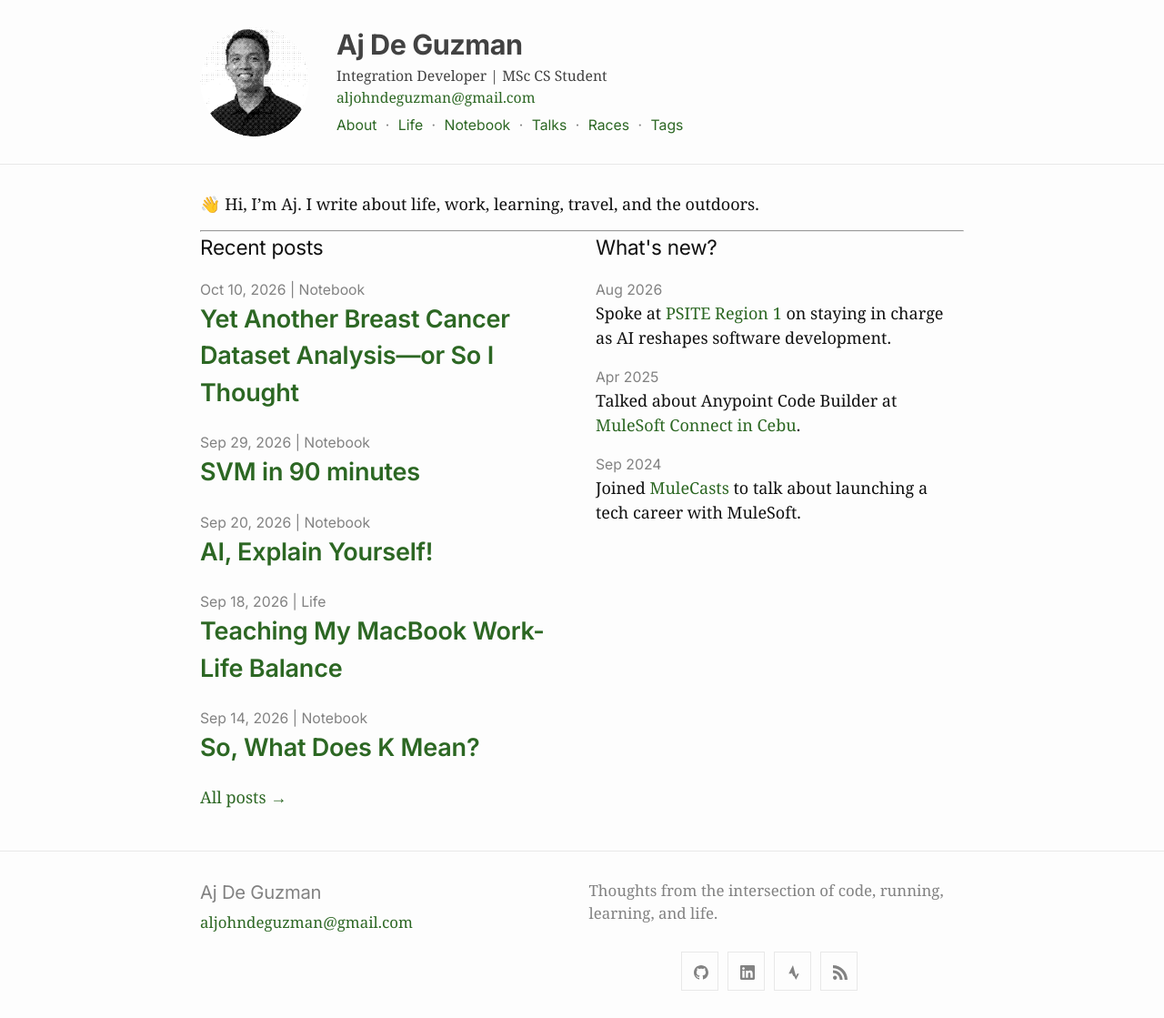
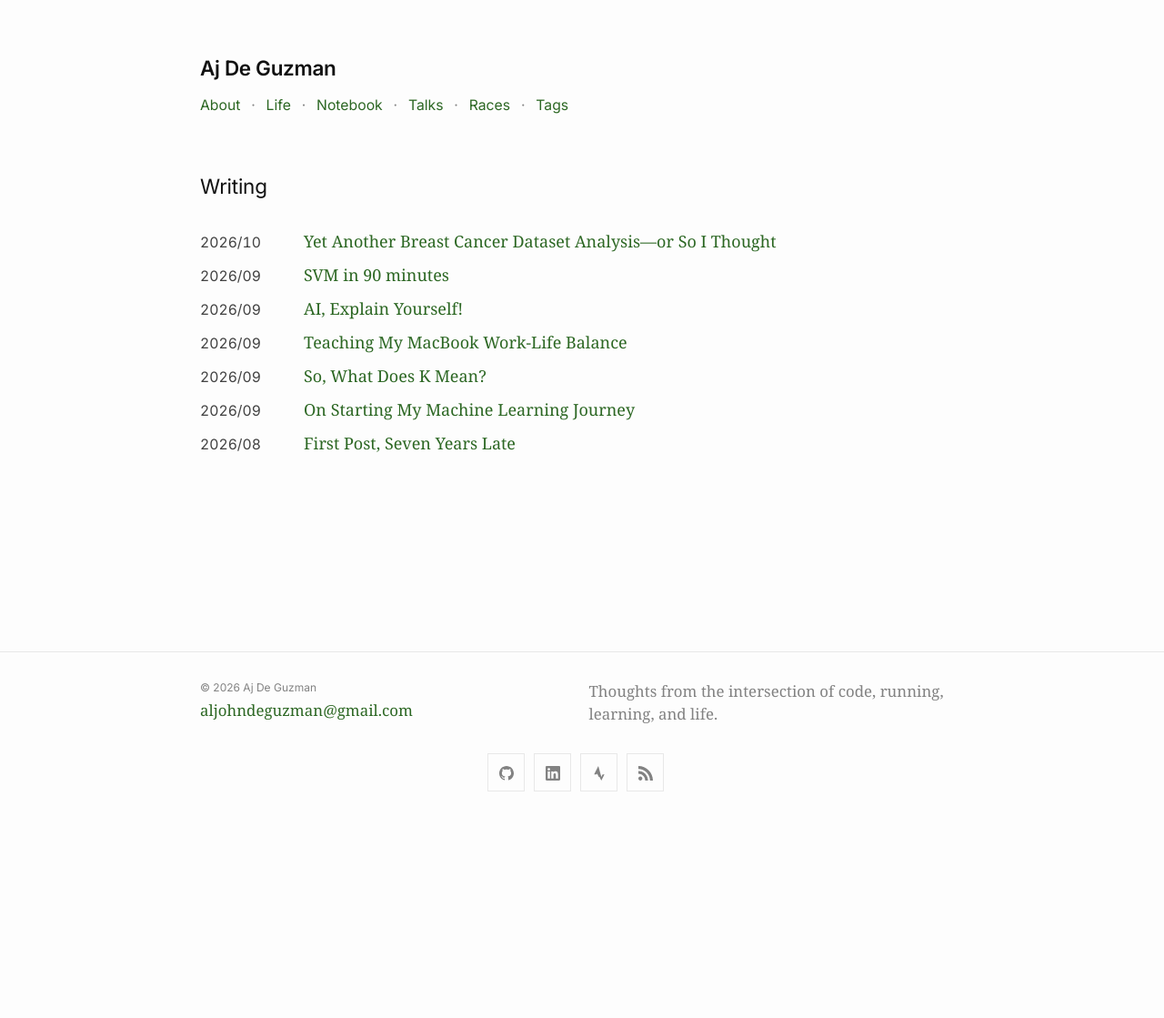
Before and after one commit to ajdeguzman/ajdeguzman.github.io, a Jekyll site: the page built from index.md, in a window 1280 px wide. Shown: the whole page at 91% size. Built offline with Jekyll 4.4.1, drawn with Linux system fonts in a browser that asks for light colours; after the commit the page ends 900 px from its top, so only the background shows below that.

Commit message:
Simplify website layout and article typography

```diff
--- a/_includes/footer.html
+++ b/_includes/footer.html
@@ -5,7 +5,7 @@
 
     <div class="footer-col-wrapper">
       <div class="footer-col one-half">
-      <h2 class="footer-heading">{{ site.title | escape }}</h2>
+        <p class="footer-heading">&copy; {{ 'now' | date: "%Y" }} {{ site.title | escape }}</p>
         <ul class="contact-list">
             {%- if site.email -%}
             <li><a class="u-email" href="mailto:{{ site.email }}">{{ site.email }}</a></li>
--- a/_includes/header.html
+++ b/_includes/header.html
@@ -1,33 +1,17 @@
 <header class="site-header" role="banner">
-
   <div class="wrapper">
-    <div class="site-identity">
-      <a href="{{ "/" | relative_url }}"><img src="{{ site.profile_image | default: '/assets/profile.png' | relative_url }}" alt="{{ site.title | escape }}"></a>
-
-      <div class="site-identity-text">
     <a class="site-title" rel="author" href="{{ "/" | relative_url }}">{{ site.title | escape }}</a>
-
-        {%- if site.tagline -%}
-          <p>{{ site.tagline | escape }}</p>
-        {%- endif -%}
-
-        {%- if site.email -%}
-          <p><a href="mailto:{{ site.email }}">{{ site.email }}</a></p>
-        {%- endif -%}
 
     {%- assign default_paths = site.pages | map: "path" -%}
     {%- assign page_paths = site.header_pages | default: default_paths -%}
-        <nav class="site-nav">
+    <nav class="site-nav" aria-label="Main navigation">
       {%- for path in page_paths -%}
         {%- assign my_page = site.pages | where: "path", path | first -%}
         {%- if my_page.title -%}
-              <a class="page-link" href="{{ my_page.url | relative_url }}">{{ my_page.title | escape }}</a>
+          <a class="page-link" href="{{ my_page.url | relative_url }}"{% if page.url == my_page.url %} aria-current="page"{% endif %}>{{ my_page.title | escape }}</a>
           {%- unless forloop.last %}<span class="nav-sep" aria-hidden="true">&middot;</span>{% endunless -%}
         {%- endif -%}
       {%- endfor -%}
     </nav>
   </div>
-    </div>
-  </div>
-
 </header>
--- a/_layouts/home.html
+++ b/_layouts/home.html
@@ -3,55 +3,18 @@ layout: default
 ---
 
 <div class="home">
-  {%- if page.title -%}
-    <h1 class="page-heading">{{ page.title }}</h1>
-  {%- endif -%}
-
-  {{ content }}
-
-  <hr>
-
-  <div class="home-sections">
-    <div class="column">
-      <h2 class="section-heading">Recent posts</h2>
+  <h1 class="section-heading">Writing</h1>
 
   {%- if site.posts.size > 0 -%}
-        <ul class="post-list">
-          {%- for post in site.posts limit: 5 -%}
+    <ul class="home-post-list">
+      {%- for post in site.posts -%}
         <li>
-            {%- assign date_format = site.minima.date_format | default: "%b %-d, %Y" -%}
-            <span class="post-meta">
-              {{- post.date | date: date_format -}}
-              {%- if post.categories.size > 0 %} &verbar; {{ post.categories | first | capitalize }}{% endif -%}
-            </span>
-            <h3>
-              <a class="post-link" href="{{ post.url | relative_url }}">{{ post.title | escape }}</a>
-            </h3>
+          <time class="post-meta" datetime="{{ post.date | date_to_xmlschema }}">{{ post.date | date: "%Y/%m" }}</time>
+          <a href="{{ post.url | relative_url }}">{{ post.title | escape }}</a>
         </li>
       {%- endfor -%}
     </ul>
-
-        {%- if site.posts.size > 5 -%}
-          <p><a href="{{ "/notebook/" | relative_url }}">All posts &rarr;</a></p>
-        {%- endif -%}
   {%- else -%}
     <p>No posts yet.</p>
   {%- endif -%}
 </div>
-
-    <div class="column">
-      <h2 class="section-heading">What's new?</h2>
-
-      {%- if site.data.whats_new -%}
-        <ul class="whats-new">
-          {%- for item in site.data.whats_new limit: 5 -%}
-          <li>
-            <span class="post-meta">{{ item.date }}</span>
-            {{ item.text | markdownify }}
-          </li>
-          {%- endfor -%}
-        </ul>
-      {%- endif -%}
-    </div>
-  </div>
-</div>
--- a/_layouts/page.html
+++ b/_layouts/page.html
@@ -4,7 +4,7 @@ layout: default
 <article class="post">
 
   <header class="post-header">
-    <h1 class="post-title">{{ page.title | escape }}</h1>
+    <h1 class="section-heading">{{ page.title | escape }}</h1>
   </header>
 
   <div class="post-content">
--- a/_sass/minima/_custom.scss
+++ b/_sass/minima/_custom.scss
@@ -39,167 +39,92 @@ a:visited {
 }
 
 /**
- * Site identity — profile image beside title, tagline and inline nav.
- * Replaces minima's default title-left / nav-right header.
+ * Plain site header and dated homepage index.
  */
-
-/* Undo minima's floated title / absolutely-positioned nav. _custom.scss is
-   imported last, so these plain selectors override _layout.scss at equal
-   specificity — including the rules minima puts inside media queries. */
 .site-header {
-  border-top: none;
+  border: none;
   min-height: auto;
-  padding: $spacing-unit 0;
-
-  /* minima sets line-height to ~3.8x the font size here, to vertically centre
-     the title in its single-row header. Our identity block stacks instead, so
-     that inherited value shows up as huge gaps between the title, tagline and
-     email. Back to normal rhythm. */
+  padding: $spacing-unit * 2 0 $spacing-unit;
   line-height: $base-line-height;
 }
 
 .site-title {
   float: none;
+  display: inline-block;
+  padding-right: 0;
+  margin-bottom: $spacing-unit / 2;
+  @include relative-font-size(1.25);
+  font-weight: 600;
+  letter-spacing: -0.015em;
+  line-height: 1.3;
+
+  &,
+  &:visited { color: $text-color; }
 }
 
 .site-nav {
   position: static;
   float: none;
+  display: flex;
+  flex-wrap: wrap;
+  align-items: baseline;
+  gap: 0.35em 0.75em;
   border: none;
-  background-color: transparent;
+  background: transparent;
   text-align: left;
   line-height: $base-line-height;
+  font-size: $small-font-size;
 
   .page-link {
     display: inline;
     padding: 0;
     margin-left: 0;
+    line-height: inherit;
+
+    &,
+    &:visited { color: $brand-color; }
+
+    &:hover,
+    &[aria-current="page"] { text-decoration: underline; }
   }
 
-  /* minima adds margin-right: 20px to every link but the last, at higher
-     specificity than the rule above. Left in place it sits only on one side
-     of the separator, so the dot reads off-centre. */
-  .page-link:not(:last-child) {
-    margin-right: 0;
-  }
-}
+  .page-link:not(:last-child) { margin-right: 0; }
 
-.site-identity {
-  display: flex;
-  align-items: center;
-
-  > a {
-    flex-shrink: 0;
-    margin-right: $spacing-unit;
-  }
-
-  img {
-    width: 120px;
-    height: 120px;
-    object-fit: cover;
-    border-radius: 50%;
-    display: block;
-  }
-}
-
-.site-identity-text {
-  min-width: 0;
-
-  p {
-    margin-bottom: 0;
-    font-size: $small-font-size;
-    color: $grey-color-dark;
-  }
-}
-
-.site-title {
-  @include relative-font-size(1.7);
-  font-weight: 700;
-  letter-spacing: -0.015em;
-  line-height: 1.2;
-  display: block;
-  margin-bottom: 0.15em;
-
-  &,
-  &:visited {
-    color: $grey-color-dark;
-  }
-}
-
-.site-nav {
-  margin-top: 0.4em;
-  color: $grey-color;
-  font-size: $small-font-size;
-
-  /* Flex rather than inline text. The separators are emitted with Liquid's
-     whitespace-stripping tags, which leaves no spaces between the links and so
-     no break opportunities — as one inline run the nav overflowed narrow
-     screens instead of wrapping. flex-wrap restores wrapping, and the column
-     gap keeps the dot centred without relying on margins. */
-  display: flex;
-  flex-wrap: wrap;
-  align-items: baseline;
-  column-gap: 0.6em;
-  row-gap: 0.2em;
-
-  /* State every colour explicitly. Declaring only the default let the global
-     `a:visited` rule (green) take over once a link had been clicked, so the
-     menu changed colour as you browsed. */
-  .page-link {
-    line-height: $base-line-height;
-
-    &,
-    &:visited {
-      color: $brand-color;
-    }
-
-    &:hover {
-      color: $text-color;
-      text-decoration: underline;
-    }
-  }
-
-  /* $grey-color-light is #e8e8e8 — 1.2:1 on the page background, effectively
-     invisible. $grey-color gives 3.78:1 and still recedes behind the labels. */
   .nav-sep {
-    margin: 0;
     color: $grey-color;
     user-select: none;
   }
 }
 
-/**
- * Home — intro, social row, then side-by-side sections.
- */
-
-.home-sections {
-  display: flex;
-  gap: $spacing-unit;
-
-  .column {
-    flex: 1 1 0;
-    min-width: 0;
-  }
+.section-heading {
+  @include relative-font-size(1.25);
+  margin-bottom: $spacing-unit;
 }
 
-.section-heading {
-  @include relative-font-size(1.25);
-  margin-bottom: $spacing-unit / 2;
+.site-footer .footer-heading {
+  font-size: 0.75rem;
+  font-weight: 400;
 }
 
-.home-sections .post-list {
-  margin-left: 0;
+.home-post-list {
+  margin: 0;
   list-style: none;
 
   > li {
-    margin-bottom: $spacing-unit / 1.5;
+    display: grid;
+    grid-template-columns: 5.5em minmax(0, 1fr);
+    align-items: baseline;
+    column-gap: $spacing-unit / 2;
+    margin-bottom: $spacing-unit / 3;
   }
 
-  h3 {
-    @include relative-font-size(1.1);
-    margin-bottom: 0;
-    font-weight: 600;
+  .post-meta {
+    color: $grey-color-dark;
+    font-variant-numeric: tabular-nums;
+    white-space: nowrap;
   }
+
+  a { overflow-wrap: anywhere; }
 }
 
 /**
@@ -209,31 +134,22 @@ a:visited {
   display: none;
 }
 
-/* Give long-form posts a dedicated right rail on wide screens while keeping
-   the article itself at minima's original readable width. */
+.layout-post .post-title {
+  @include relative-font-size(1.75);
+  line-height: 1.2;
+  letter-spacing: -0.011em;
+}
+
+.post-main {
+  min-width: 0;
+  overflow-wrap: break-word;
+}
+
+/* Keep the article and its contents rail inside the same wrapper as the menu. */
 @media screen and (min-width: 1200px) {
-  .layout-post .page-content > .wrapper {
-    max-width: 1140px;
-  }
-
-  .layout-post .post {
-    max-width: 840px;
-    margin-right: auto;
-    margin-left: auto;
-  }
-
-  .layout-post .post.has-toc {
-    max-width: 1110px;
-    margin-left: 0;
-  }
-
-  .layout-post .post.has-toc .post-header {
-    max-width: 840px;
-  }
-
   .layout-post .post.has-toc .post-body {
     display: grid;
-    grid-template-columns: minmax(0, 840px) 240px;
+    grid-template-columns: minmax(0, 1fr) 210px;
     column-gap: $spacing-unit;
     align-items: start;
   }
@@ -242,7 +158,8 @@ a:visited {
     position: sticky;
     top: $spacing-unit;
     display: block;
-    width: 240px;
+    box-sizing: border-box;
+    width: 100%;
     max-height: calc(100vh - #{$spacing-unit * 2});
     overflow-y: auto;
     padding-left: $spacing-unit / 2;
@@ -822,29 +739,17 @@ a:visited {
 }
 
 @include media-query($on-palm) {
-  .site-identity {
-    flex-direction: column;
-    align-items: flex-start;
-
-    > a {
-      margin-right: 0;
-      margin-bottom: $spacing-unit / 2;
-    }
-
-    img { width: 100px; height: 100px; }
-  }
+  .site-header { padding-top: $spacing-unit; }
 
   .site-nav {
     column-gap: 0.9em;
-    row-gap: 0.35em;
 
     .nav-sep { display: none; }
   }
 
-  .home-sections {
-    display: block;
-
-    .column + .column { margin-top: $spacing-unit; }
+  .home-post-list > li {
+    grid-template-columns: 4.5em minmax(0, 1fr);
+    column-gap: $spacing-unit / 3;
   }
 
   .notebook-list .post-meta,
--- a/index.md
+++ b/index.md
@@ -1,6 +1,3 @@
 ---
-# The profile image, title and nav now live in _includes/header.html.
-# Everything below becomes the intro text on the home layout.
 layout: home
 ---
-👋 Hi, I’m Aj. I write about life, work, learning, travel, and the outdoors.
```
Lines whose indentation alone changed are shown as unchanged.
